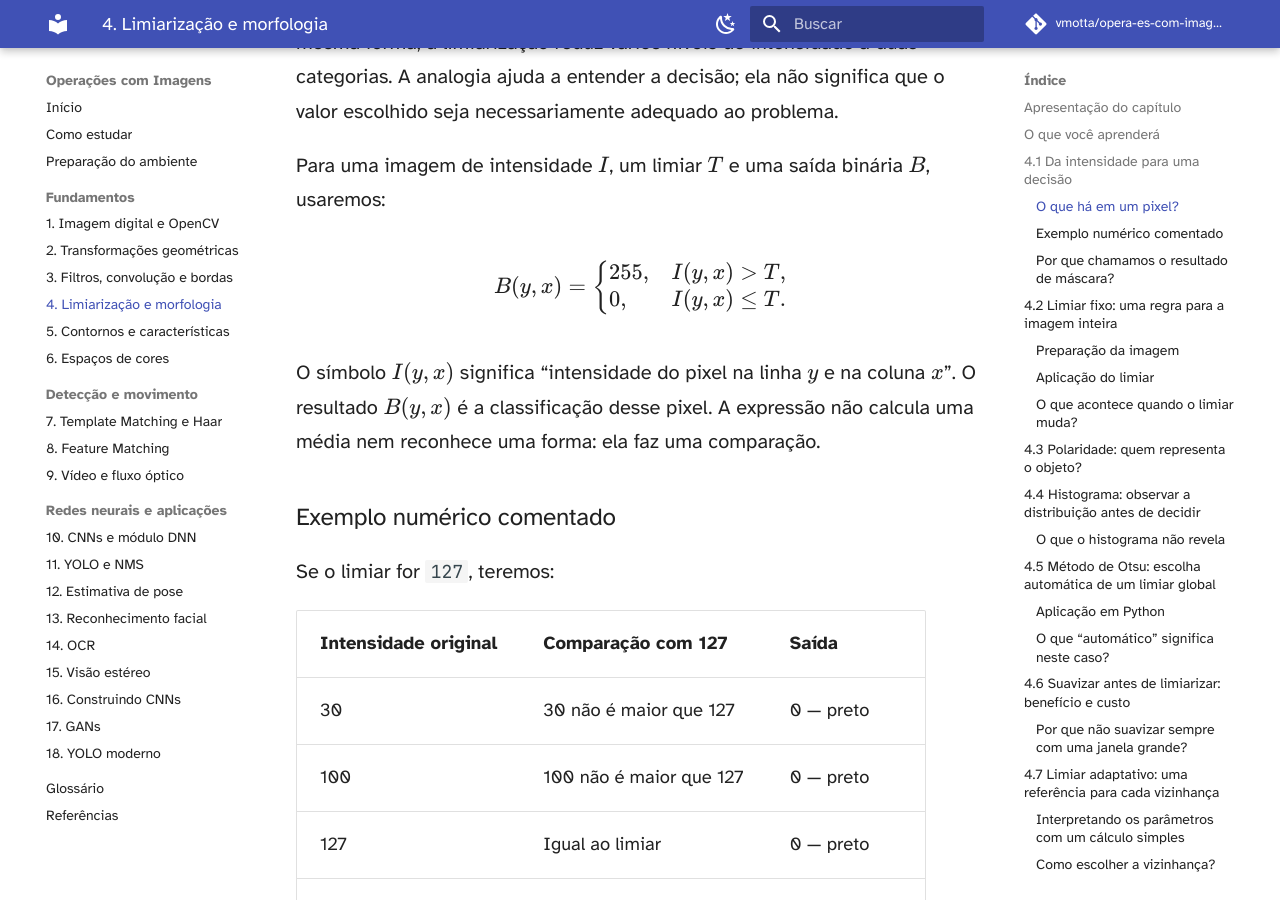
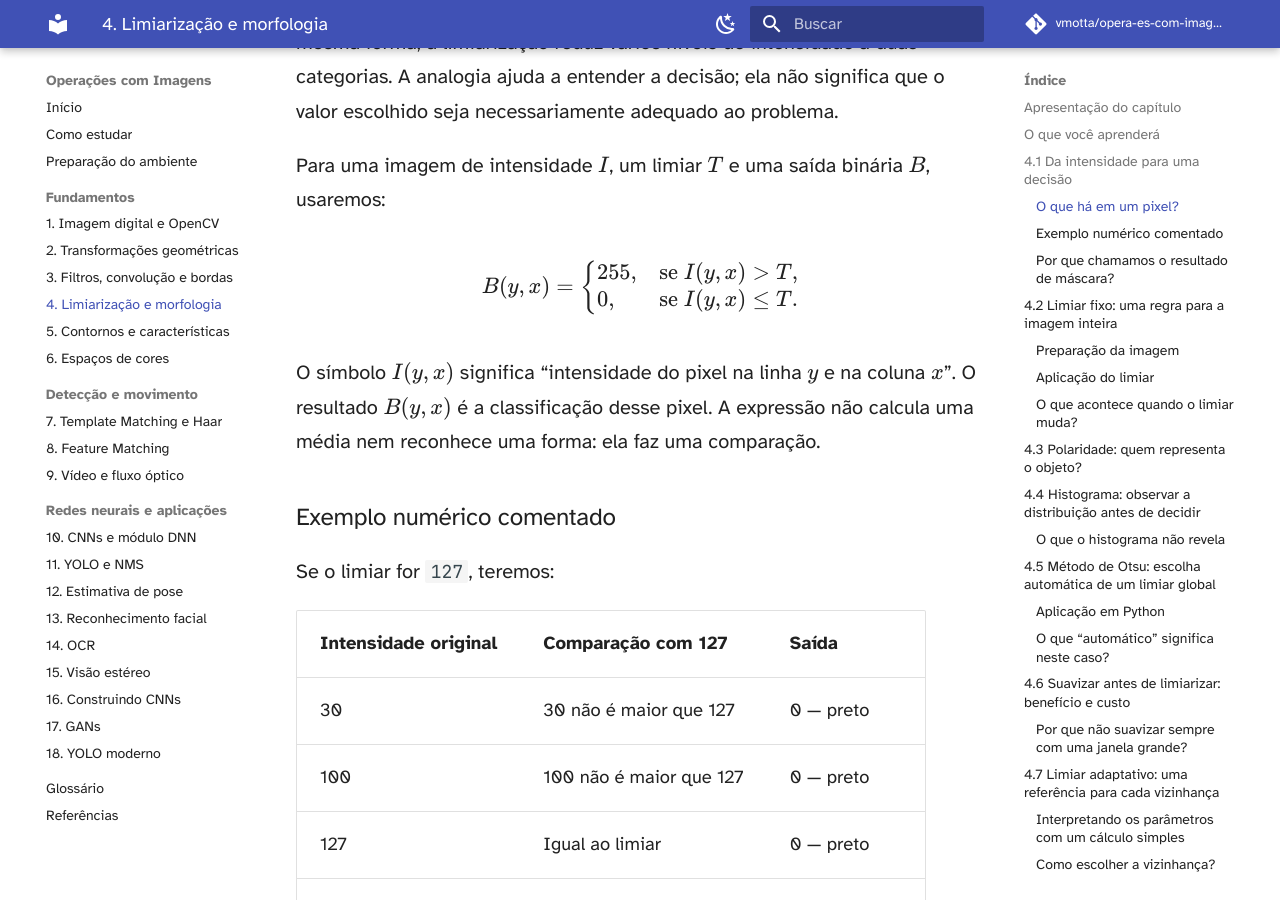
Before and after one commit to vmotta/opera-es-com-imagens, an MkDocs documentation site: the page built from docs/capitulos/04-morfologia.md, in a window 1280 px wide and 900 px high, scrolled down 2791 px. Built offline with MkDocs 1.6.1 and Material for MkDocs 9.7.7, drawn with Linux system fonts in a browser that asks for light colours; comment, search, counter and statistics services are not loaded.

Commit message:
Update 04-morfologia.md

```diff
--- a/docs/capitulos/04-morfologia.md
+++ b/docs/capitulos/04-morfologia.md
@@ -36,13 +36,13 @@ Uma analogia simples é uma regra de aprovação por nota: a nota pode assumir m
 
 Para uma imagem de intensidade \(I\), um limiar \(T\) e uma saída binária \(B\), usaremos:
 
-\[
+$$
 B(y,x)=
 \begin{cases}
-255, & I(y,x)>T,\\
-0, & I(y,x)\leq T.
+255, & \text{se } I(y,x)>T,\\
+0, & \text{se } I(y,x)\leq T.
 \end{cases}
-\]
+$$
 
 O símbolo \(I(y,x)\) significa “intensidade do pixel na linha \(y\) e na coluna \(x\)”. O resultado \(B(y,x)\) é a classificação desse pixel. A expressão não calcula uma média nem reconhece uma forma: ela faz uma comparação.
 
```
